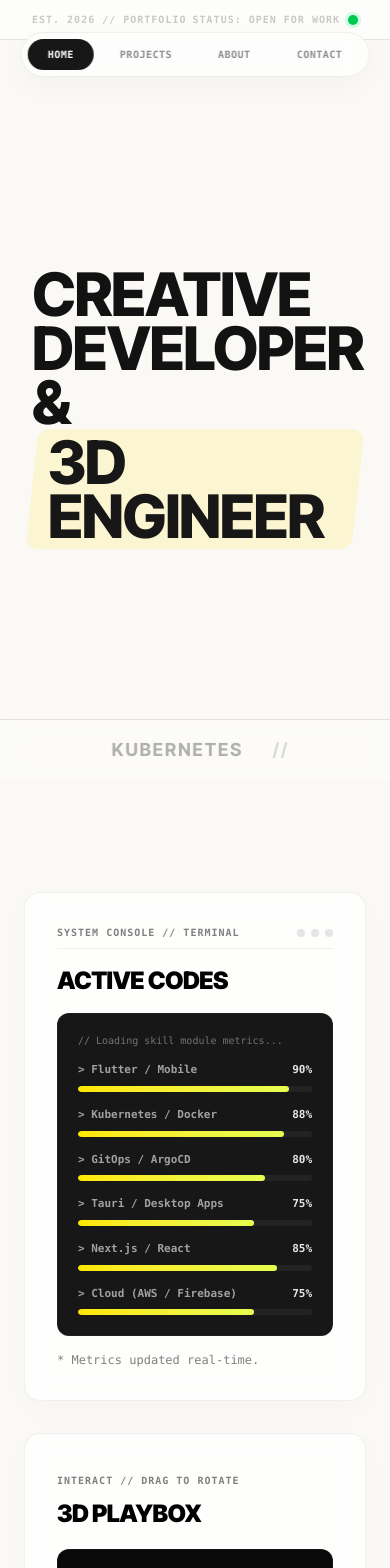
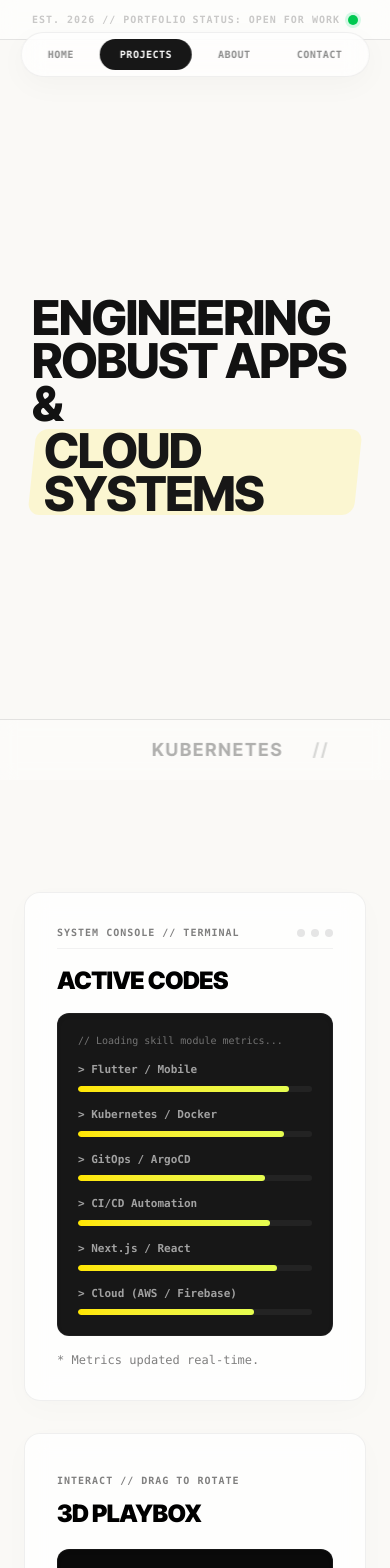
Before and after one commit to chunghei0116/portfolio-website, a Next.js app: page / in a window 390 px wide. Shown: the top 1568 px of the page. Built offline with nearby package versions, Linux system fonts and the light colour scheme.

Commit message:
design: update hero slogan, fix text scaling, remove tauri, and clean up percentages

```diff
--- a/src/app/about/page.tsx
+++ b/src/app/about/page.tsx
@@ -49,7 +49,7 @@ export default function AboutPage() {
               <span className="font-bold text-black bg-selection-bg px-2.5 py-1 rounded-md text-[10px] tracking-widest self-start uppercase">2020 — 2022</span>
               <div>
                 <h4 className="font-black text-sm uppercase">Cross-Platform App Developer @ Studio X</h4>
-                <p className="mt-1">Crafting custom desktop shells with Tauri, hot-reload Flutter engines, and Firebase backend services.</p>
+                <p className="mt-1">Crafting custom mobile/desktop clients, hot-reload Flutter engines, and Firebase backend services.</p>
               </div>
             </div>
             <div className="flex flex-col md:flex-row gap-4">
--- a/src/components/ui/Hero.tsx
+++ b/src/components/ui/Hero.tsx
@@ -8,7 +8,6 @@ const techItems = [
   "DOCKER",
   "GITOPS / ARGOCD",
   "AWS",
-  "TAURI",
   "TYPESCRIPT",
   "NEXT.JS",
   "THREE.JS / WEBGL",
@@ -26,14 +25,13 @@ const containerVariants = {
 };
 
 const lineVariants = {
-  hidden: { y: 50, opacity: 0 },
+  hidden: { opacity: 0, y: 50 },
   visible: {
+    opacity: 1,
     y: 0,
-    opacity: 1,
     transition: {
-      type: "spring",
-      stiffness: 100,
-      damping: 15,
+      duration: 0.8,
+      ease: [0.16, 1, 0.3, 1],
     },
   },
 } as const;
@@ -60,20 +58,20 @@ export default function Hero() {
             variants={containerVariants}
             initial="hidden"
             animate="visible"
-            className="punchy-heading text-6xl sm:text-8xl md:text-9xl lg:text-[10rem] xl:text-[12rem] text-left leading-[0.85] select-none"
+            className="punchy-heading text-5xl sm:text-7xl md:text-8xl lg:text-[7rem] xl:text-[8.5rem] text-left leading-[0.9] select-none"
           >
             <motion.span variants={lineVariants} className="block">
-              CREATIVE
+              ENGINEERING
             </motion.span>
             <motion.span variants={lineVariants} className="block">
-              DEVELOPER
+              ROBUST APPS
             </motion.span>
-            <motion.span variants={lineVariants} className="block text-foreground flex flex-wrap items-center gap-x-4">
-              <span>&amp;</span>
-              <span className="relative inline-block px-4 py-1.5 align-middle">
-                <span className="absolute inset-0 bg-cyber-yellow/15 -skew-x-6 rounded-xl -z-10" />
+            <motion.span variants={lineVariants} className="block text-foreground">
+              &amp;{" "}
+              <span className="relative inline-block px-3 py-1 align-middle">
+                <span className="absolute inset-y-1 inset-x-0 bg-cyber-yellow/15 -skew-x-6 rounded-xl -z-10" />
                 <span className="text-neutral-900 font-sans font-punchy tracking-tight">
-                  3D ENGINEER
+                  CLOUD SYSTEMS
                 </span>
               </span>
             </motion.span>
--- a/src/components/ui/Navbar.tsx
+++ b/src/components/ui/Navbar.tsx
@@ -3,6 +3,7 @@
 import Link from "next/link";
 import { usePathname } from "next/navigation";
 import { motion } from "framer-motion";
+import { useEffect, useState } from "react";
 
 interface NavItem {
   name: string;
@@ -19,10 +20,44 @@ const navItems: NavItem[] = [
 
 export default function Navbar() {
   const pathname = usePathname();
+  const [activeSection, setActiveSection] = useState<string>("home");
+
+  useEffect(() => {
+    if (pathname !== "/") {
+      setActiveSection("");
+      return;
+    }
+
+    const handleScroll = () => {
+      const scrollPosition = window.scrollY + window.innerHeight / 3;
+
+      const projectsElement = document.getElementById("projects");
+      const contactElement = document.getElementById("contact");
+
+      if (contactElement && scrollPosition >= contactElement.offsetTop) {
+        setActiveSection("contact");
+      } else if (projectsElement && scrollPosition >= projectsElement.offsetTop) {
+        setActiveSection("projects");
+      } else {
+        setActiveSection("home");
+      }
+    };
+
+    window.addEventListener("scroll", handleScroll, { passive: true });
+    handleScroll();
+
+    return () => window.removeEventListener("scroll", handleScroll);
+  }, [pathname]);
 
   const isActive = (item: NavItem) => {
-    if (item.isAnchor) return false;
-    return pathname === item.path;
+    if (pathname === "/") {
+      if (item.path === "/") return activeSection === "home";
+      if (item.path === "/#projects") return activeSection === "projects";
+      if (item.path === "/#contact") return activeSection === "contact";
+    } else {
+      return pathname === item.path;
+    }
+    return false;
   };
 
   const handleClick = (e: React.MouseEvent<HTMLAnchorElement>, item: NavItem) => {
--- a/src/components/ui/SkillTerminal.tsx
+++ b/src/components/ui/SkillTerminal.tsx
@@ -6,7 +6,7 @@ const skills = [
   { name: "Flutter / Mobile", rating: 90 },
   { name: "Kubernetes / Docker", rating: 88 },
   { name: "GitOps / ArgoCD", rating: 80 },
-  { name: "Tauri / Desktop Apps", rating: 75 },
+  { name: "CI/CD Automation", rating: 82 },
   { name: "Next.js / React", rating: 85 },
   { name: "Cloud (AWS / Firebase)", rating: 75 },
 ];
@@ -36,7 +36,6 @@ export default function SkillTerminal() {
           <div key={skill.name} className="flex flex-col gap-2">
             <div className="flex justify-between font-bold text-[11px]">
               <span className="text-neutral-400">&gt; {skill.name}</span>
-              <span className="text-neutral-200">{skill.rating}%</span>
             </div>
             <div className="h-1.5 w-full bg-white/5 rounded-full overflow-hidden">
               <div
```
